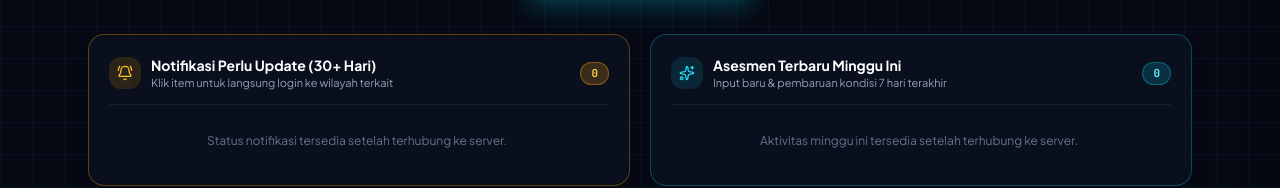
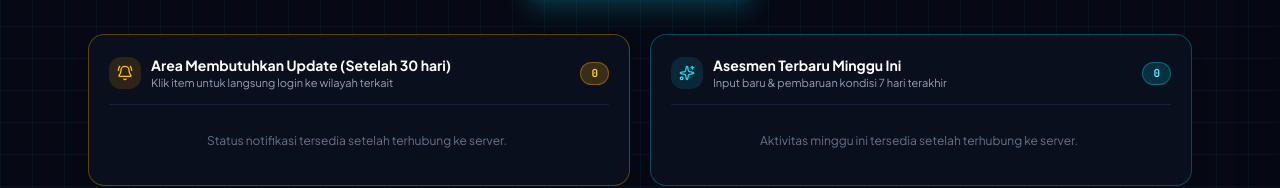
Before and after one commit to divsecuritygss-ai/assessment-secemp, a plain HTML site: page index.html in a window 1280 px wide. Shown: the part 550-738 px from the top of the page. Drawn offline with nearby package versions, Linux system fonts and the light colour scheme; no server answers.

Commit message:
Update notification message in index.html

```diff
--- a/index.html
+++ b/index.html
@@ -202,7 +202,7 @@ CONTEXT     : Pusat Komando Jakarta -> PGE, Tonga, ITA, Bentu, Siak, Kampar
                 <i data-lucide="bell-ring" class="w-4 h-4"></i>
               </div>
               <div>
-                <h3 class="font-bold text-xs sm:text-sm text-white">Notifikasi Perlu Update (30+ Hari)</h3>
+                <h3 class="font-bold text-xs sm:text-sm text-white">Area Membutuhkan Update (Setelah 30 hari)</h3>
                 <p class="text-[11px] text-slate-400">Klik item untuk langsung login ke wilayah terkait</p>
               </div>
             </div>
```
